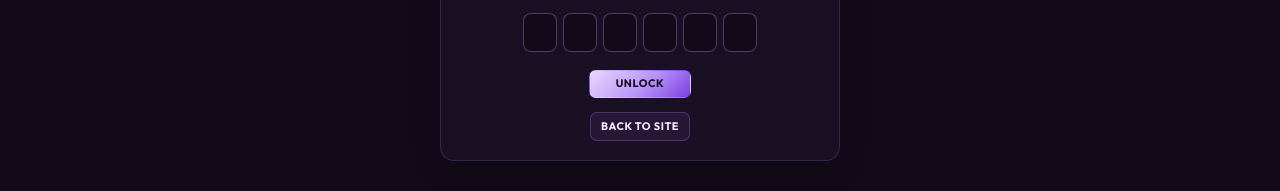
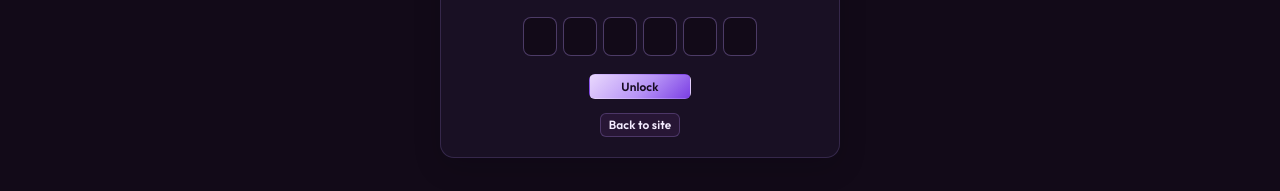
Before and after one commit to anishneu/Anish-Portfolio, a React (Create React App) app in the folder frontend/: page /admin/otp in a window 1280 px wide. Shown: the part 391-582 px from the top of the page. Built offline with nearby package versions, Linux system fonts and the light colour scheme; no server answers.

Commit message:
Shrink the desk chrome so actions stay quiet.
Sidebar View site / Lock are now text links, and the remaining buttons drop the oversized uppercase treatment.

Co-authored-by: Anish Kuila <kuila.a@northeastern.edu>

```diff
--- a/frontend/src/admin/Dashboard.js
+++ b/frontend/src/admin/Dashboard.js
@@ -246,7 +246,7 @@ function SkillsForm({ groups, busy, onSave }) {
             </div>
             <IconButton label="Delete" danger onClick={() => setItems((prev) => prev.filter((_, i) => i !== index))} />
           </div>
-          <div className="admin-grid">
+          <div className="admin-grid admin-grid--skills">
             <label className="admin-field">
               Title
               <input value={group.title} onChange={(event) => update(index, { title: event.target.value })} />
--- a/frontend/src/admin/admin.css
+++ b/frontend/src/admin/admin.css
@@ -106,9 +106,30 @@
 
 .admin-rail__foot {
   margin-top: auto;
-  padding-top: 1rem;
+  padding-top: 0.9rem;
   display: flex;
-  gap: 0.4rem;
+  flex-direction: column;
+  align-items: flex-start;
+  gap: 0.1rem;
+}
+
+.admin-rail__foot .admin-btn,
+.admin-rail__foot .admin-link {
+  min-height: 0;
+  padding: 0.22rem 0.1rem;
+  border: 0;
+  background: transparent;
+  color: #b8a8d4;
+  font-size: 0.78rem;
+  font-weight: 550;
+  letter-spacing: 0;
+  text-transform: none;
+}
+
+.admin-rail__foot .admin-btn:hover,
+.admin-rail__foot .admin-link:hover {
+  color: #f4ecff;
+  background: transparent;
 }
 
 .admin-main {
@@ -224,18 +245,17 @@
   justify-content: center;
   width: max-content;
   max-width: 100%;
-  gap: 0.32rem;
-  min-height: 1.8rem;
-  padding: 0.22rem 0.62rem;
-  border-radius: 7px;
+  gap: 0.3rem;
+  min-height: 1.55rem;
+  padding: 0.16rem 0.5rem;
+  border-radius: 6px;
   border: 1px solid rgba(183, 148, 246, 0.26);
   background: rgba(42, 24, 56, 0.86);
   color: #f4ecff;
   font: inherit;
-  font-size: 0.68rem;
-  font-weight: 700;
-  letter-spacing: 0.05em;
-  text-transform: uppercase;
+  font-size: 0.74rem;
+  font-weight: 600;
+  letter-spacing: 0.01em;
   line-height: 1;
   cursor: pointer;
   text-decoration: none;
@@ -293,9 +313,7 @@
 .admin-field {
   display: grid;
   gap: 0.28rem;
-  font-size: 0.7rem;
-  letter-spacing: 0.04em;
-  text-transform: uppercase;
+  font-size: 0.72rem;
   color: #b8a8d4;
 }
 
@@ -335,6 +353,10 @@
   display: grid;
   grid-template-columns: repeat(2, minmax(0, 1fr));
   gap: 0.6rem 0.7rem;
+}
+
+.admin-grid--skills {
+  grid-template-columns: minmax(140px, 0.72fr) minmax(0, 1.4fr);
 }
 
 .admin-field--wide {
```
